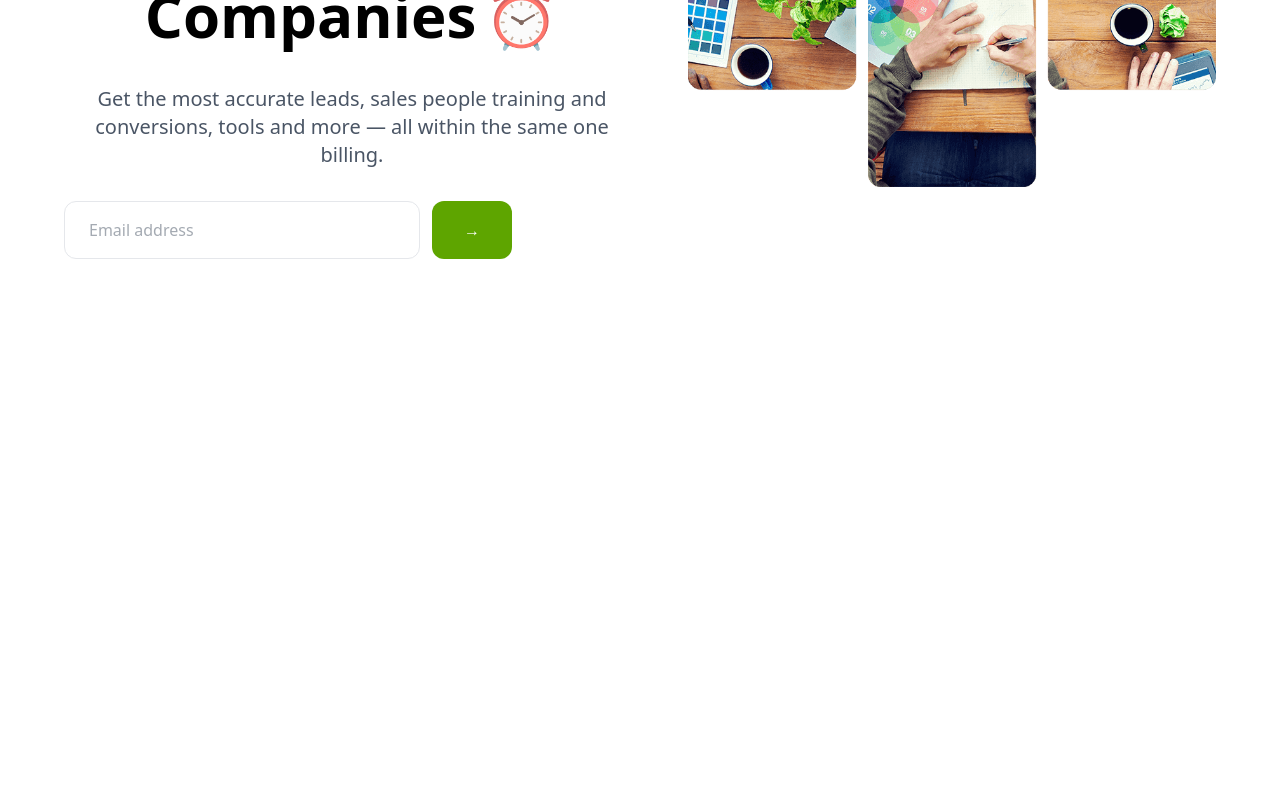
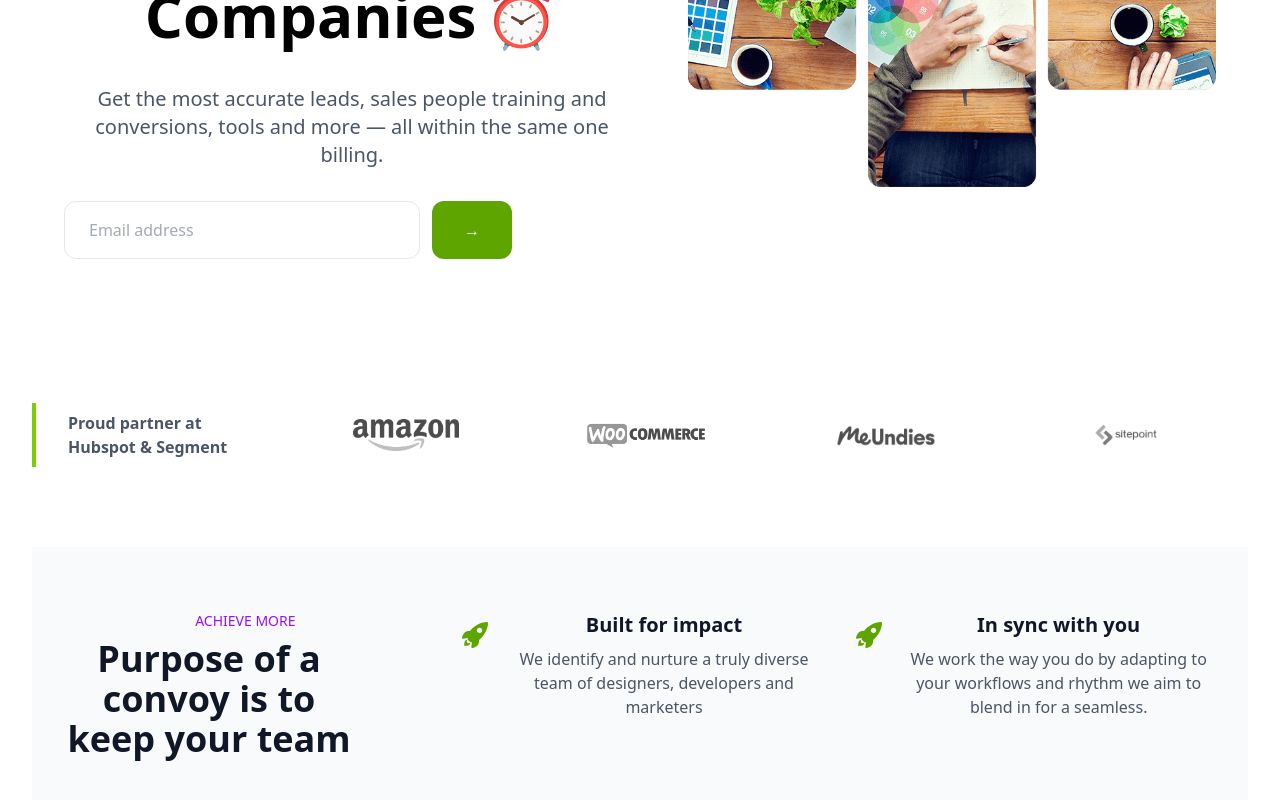
Before and after one commit to isha-web1/tech-bizz, a React (Vite) app: page / in a window 1280 px wide. Shown: the part 602-1402 px from the top of the page. Before the commit the page ends 957 px from the top, so only its background shows below. Built offline with nearby package versions, Linux system fonts and the light colour scheme.

Commit message:
partner & purpose section added

```diff
--- a/package.json
+++ b/package.json
@@ -13,6 +13,7 @@
     "@tailwindcss/vite": "^4.0.9",
     "react": "^18.3.1",
     "react-dom": "^18.3.1",
+    "react-fast-marquee": "^1.6.5",
     "react-icons": "^5.5.0",
     "react-router": "^7.2.0",
     "tailwindcss": "^4.0.9"
--- a/src/App.jsx
+++ b/src/App.jsx
@@ -2,6 +2,8 @@
 import "./App.css";
 import Navbar from "./components/Navbar";
 import Banner from "./components/Banner";
+import Partner from "./components/Partner";
+import Purpose from "./components/Purpose";
 
 function App() {
 
@@ -12,6 +14,8 @@
    <div className="overflow-hidden">
        <Navbar/>
        <Banner/>
+       <Partner/>
+       <Purpose/>
    </div>
    </main>
   );
--- /dev/null
+++ b/src/components/Partner.jsx
@@ -0,0 +1,42 @@
+import slack from '../../assets/slack.png'
+import amazon from '../../assets/amazon.png'
+import woocommerce from '../../assets/woocommerce.png'
+import meundies from '../../assets/meundies.png'
+import sitepoint from '../../assets/sitepoint.png'
+import Marquee from 'react-fast-marquee'
+
+
+const Partner = () => {
+  const logos = [slack, amazon, woocommerce, meundies, sitepoint];
+
+  return (
+    <div className="w-full container mx-auto py-20 overflow-hidden flex  flex-col sm:flex-row sm:items-center items-start ">
+      <div className="w-[300px] shrink-0 px-8 text-gray-600 border-l-4 border-lime-500 bg-white py-2 z-10 sm:text-base text-xl font-semibold sm:text-left  mb-8 sm:mb-0">
+        Proud partner at <br /> Hubspot & Segment
+      </div>
+      <Marquee pauseOnHover={true} speed={50} className='space-x-10'>
+      <div className="flex animate-marquee whitespace-nowrap">
+        {logos.map((logo, index) => (
+          <img
+            key={index}
+            src={logo}
+            alt={`Company Logo ${index + 1}`}
+            className="mx-12 h-8 w-36 object-contain grayscale opacity-70 hover:grayscale-0 hover:opacity-100 transition-all"
+          />
+        ))}
+        {/* Duplicate logos for seamless loop */}
+        {logos.map((logo, index) => (
+          <img
+            key={`duplicate-${index}`}
+            src={logo}
+            alt={`Company Logo ${index + 1}`}
+            className="mx-12 h-8 w-36 object-contain grayscale opacity-70 hover:grayscale-0 hover:opacity-100 transition-all"
+          />
+        ))}
+      </div>
+      </Marquee>
+    </div>
+  );
+};
+
+export default Partner;
--- /dev/null
+++ b/src/components/Purpose.jsx
@@ -0,0 +1,48 @@
+import { IoIosRocket } from "react-icons/io";
+
+const PurposeSection = () => {
+  const features = [
+    {
+      icon: <IoIosRocket className="text-lime-600  w-8 h-8"/>, // Replace with your actual icon component or image
+      title: "Built for impact",
+      description: "We identify and nurture a truly diverse team of designers, developers and marketers"
+    },
+    {
+      icon: <IoIosRocket className="text-lime-600 w-8 h-8"/>, // Replace with your actual icon component or image
+      title: "In sync with you",
+      description: "We work the way you do by adapting to your workflows and rhythm we aim to blend in for a seamless."
+    }
+  ];
+
+  return (
+    <section id="about" className="w-full bg-gray-50 py-16 px-4 md:px-8">
+      <div className="max-w-6xl mx-auto">
+        <div  initial="hidden" whileInView="show" className="grid md:grid-cols-3 grid-cols-1 gap-8" >
+          <div >
+            <div className="text-sm text-purple-600 font-medium mb-2" >ACHIEVE MORE</div>
+
+            <h2 className="text-3xl md:w-4/5 md:text-4xl font-bold text-gray-900" >Purpose of a convoy is to keep your team</h2>
+          </div>
+
+          <div className="col-span-2 grid grid-cols-1 md:grid-cols-2 justify-between gap-8">
+
+            {features.map((feature, index) => (
+              <div  key={index} className="flex items-start space-x-4" >
+
+                <div  className="w-12 h-12 flex items-center justify-center rounded-lg"
+                >{feature.icon}
+                </div>
+                <div >
+                  <h3 className="text-xl font-semibold text-gray-900 mb-2"> {feature.title}</h3>
+                  <p className="text-gray-600" >{feature.description}</p>
+                </div>
+              </div>
+            ))}
+          </div>
+        </div>
+      </div>
+    </section>
+  );
+};
+
+export default PurposeSection;
```
Also changed, not shown: 1 other file (tests, documents, lock files or other folders).
